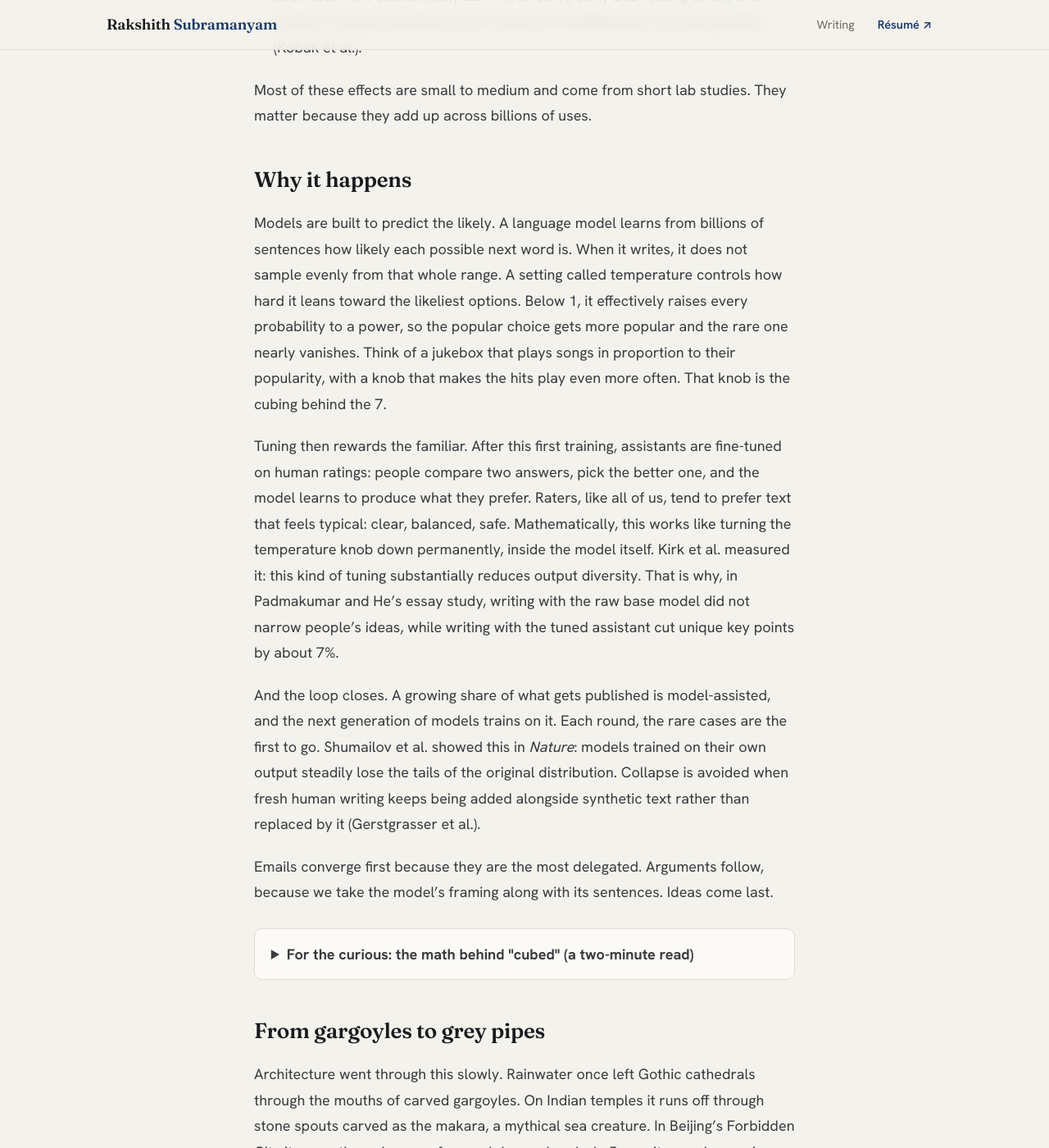
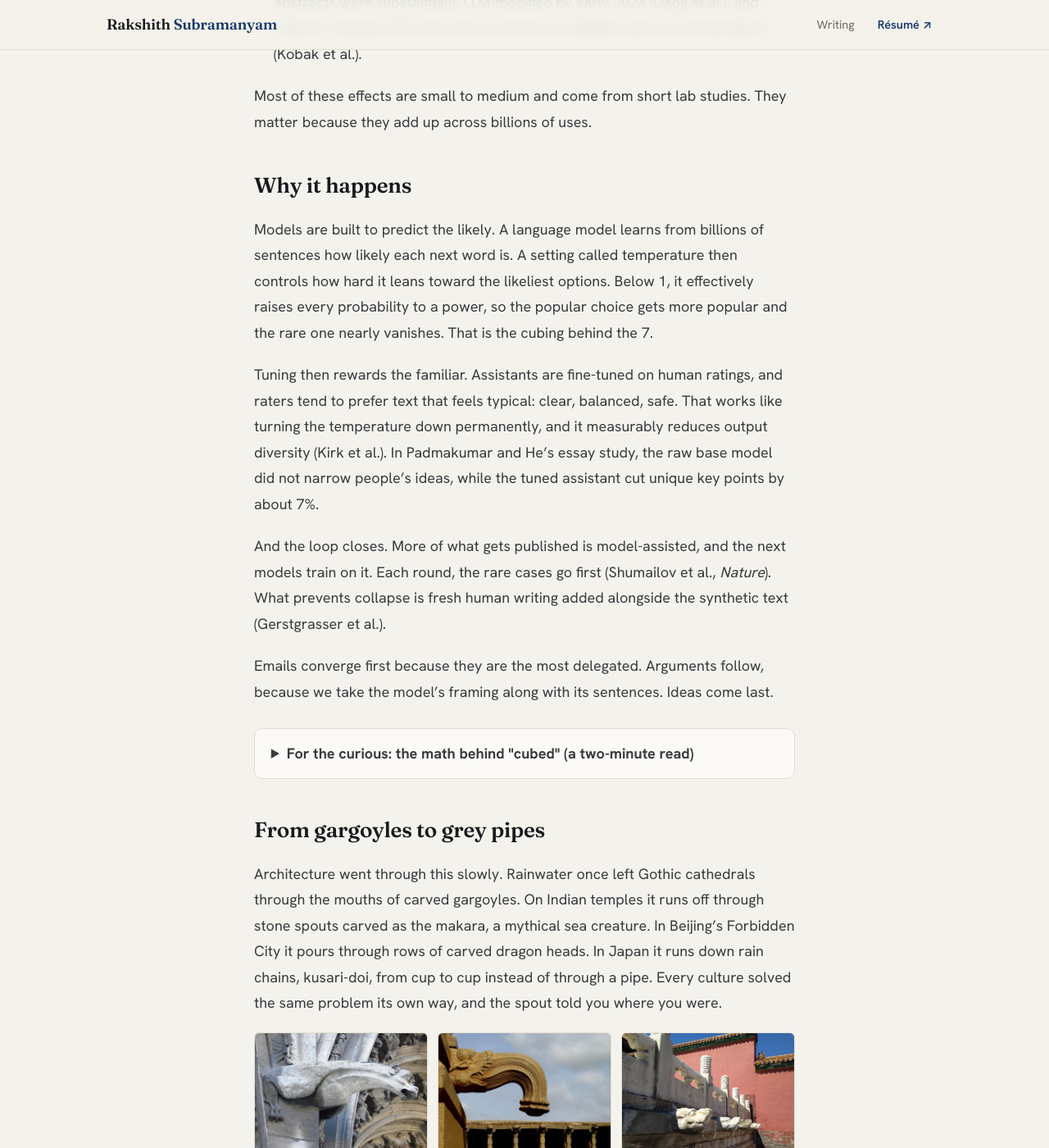
Before and after one commit to Rakshith-2905/portfolio, a Jekyll site: the page built from drafts/2fc3307e2f/index.md, in a window 1280 px wide and 1400 px high, scrolled down 3222 px. Shown: the whole window at 82% size. Built offline with Jekyll 4.4.1, drawn with Linux system fonts in a browser that asks for light colours; some of the changed text lies outside the part shown.

Commit message:
Draft op-ed: try-it opening, drop subtitle, shorter 'Why it happens'
Co-Authored-By: Claude Opus 5.5 <noreply@anthropic.com>

```diff
--- a/drafts/2fc3307e2f/index.md
+++ b/drafts/2fc3307e2f/index.md
@@ -1,7 +1,6 @@
 ---
 layout: post
 title: "AI Does the Hard Part. That's the Problem."
-subtitle: "Every chatbot picks 7. The bigger cost is the struggle we skip."
 date: 2026-11-10
 kind: Opinion
 permalink: /drafts/2fc3307e2f/
@@ -64,11 +65,11 @@ Most of these effects are small to medium and come from short lab studies. They
 
 ## Why it happens
 
-Models are built to predict the likely. A language model learns from billions of sentences how likely each possible next word is. When it writes, it does not sample evenly from that whole range. A setting called temperature controls how hard it leans toward the likeliest options. Below 1, it effectively raises every probability to a power, so the popular choice gets more popular and the rare one nearly vanishes. Think of a jukebox that plays songs in proportion to their popularity, with a knob that makes the hits play even more often. That knob is the cubing behind the 7.
+Models are built to predict the likely. A language model learns from billions of sentences how likely each next word is. A setting called temperature then controls how hard it leans toward the likeliest options. Below 1, it effectively raises every probability to a power, so the popular choice gets more popular and the rare one nearly vanishes. That is the cubing behind the 7.
 
-Tuning then rewards the familiar. After this first training, assistants are fine-tuned on human ratings: people compare two answers, pick the better one, and the model learns to produce what they prefer. Raters, like all of us, tend to prefer text that feels typical: clear, balanced, safe. Mathematically, this works like turning the temperature knob down permanently, inside the model itself. Kirk et al. measured it: this kind of tuning substantially reduces output diversity. That is why, in Padmakumar and He's essay study, writing with the raw base model did not narrow people's ideas, while writing with the tuned assistant cut unique key points by about 7%.
+Tuning then rewards the familiar. Assistants are fine-tuned on human ratings, and raters tend to prefer text that feels typical: clear, balanced, safe. That works like turning the temperature down permanently, and it measurably reduces output diversity (Kirk et al.). In Padmakumar and He's essay study, the raw base model did not narrow people's ideas, while the tuned assistant cut unique key points by about 7%.
 
-And the loop closes. A growing share of what gets published is model-assisted, and the next generation of models trains on it. Each round, the rare cases are the first to go. Shumailov et al. showed this in *Nature*: models trained on their own output steadily lose the tails of the original distribution. Collapse is avoided when fresh human writing keeps being added alongside synthetic text rather than replaced by it (Gerstgrasser et al.).
+And the loop closes. More of what gets published is model-assisted, and the next models train on it. Each round, the rare cases go first (Shumailov et al., *Nature*). What prevents collapse is fresh human writing added alongside the synthetic text (Gerstgrasser et al.).
 
 Emails converge first because they are the most delegated. Arguments follow, because we take the model's framing along with its sentences. Ideas come last.
 
```
Also changed, not shown: other parts of drafts/2fc3307e2f/index.md (+3 -1 lines).
